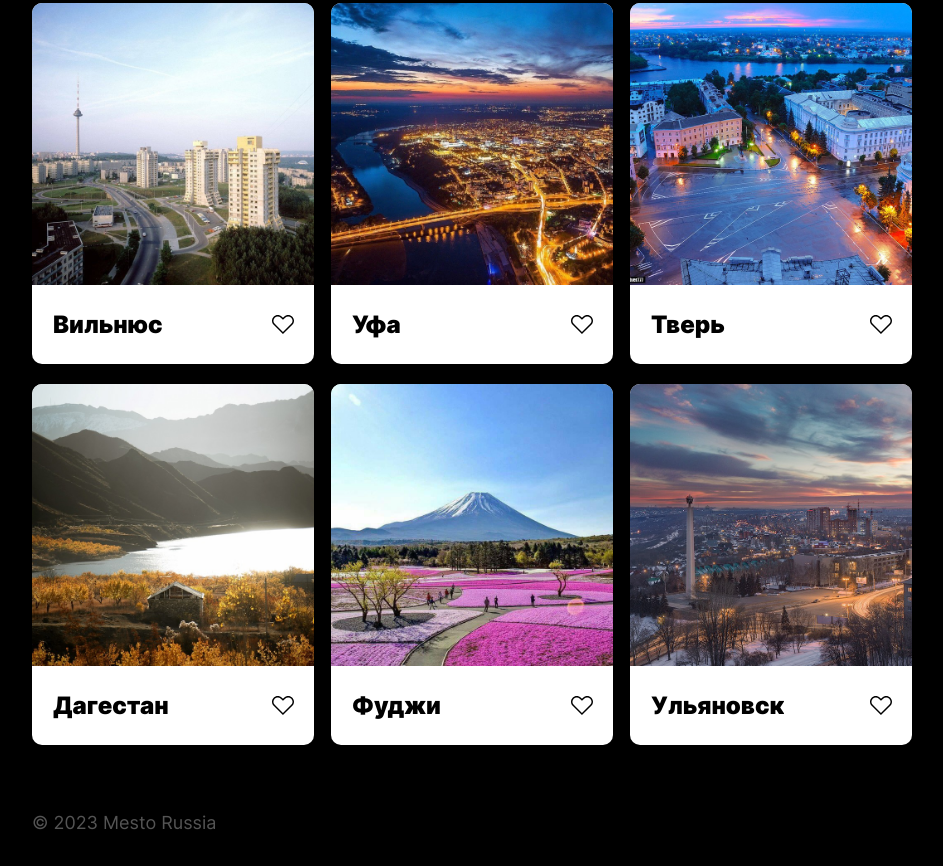
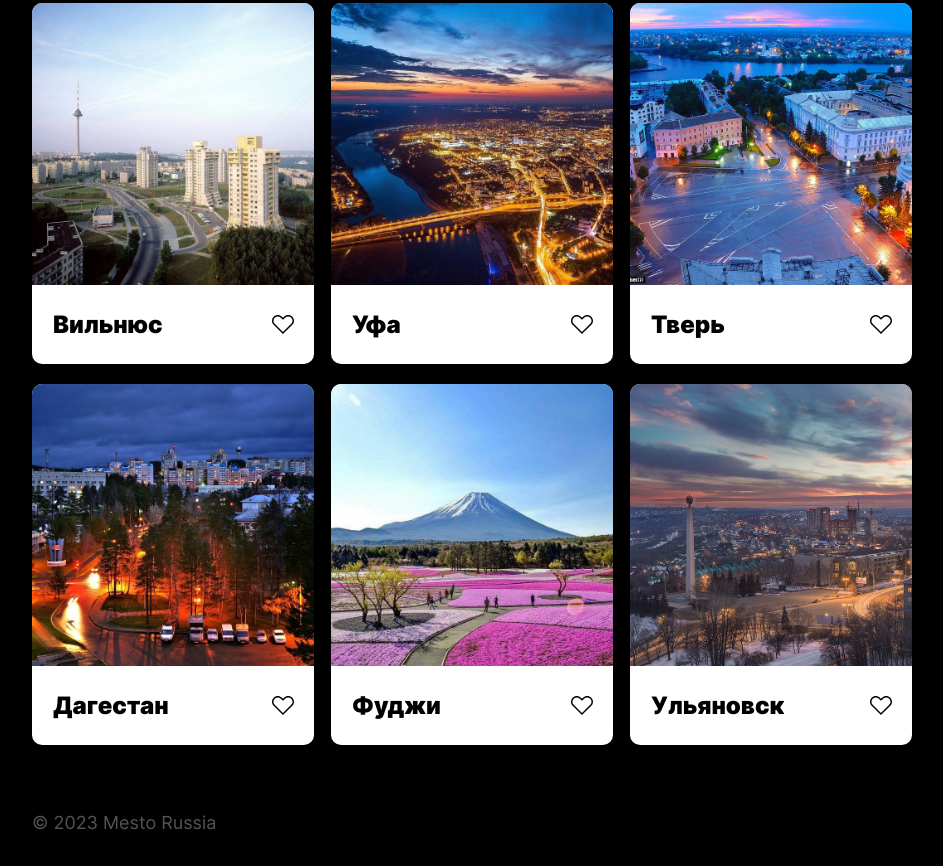
Before and after one commit to horrorrain/mesto-project, a plain HTML site: page index.html in a window 1280 px wide. Shown: the part 324-1190 px from the top of the page, without its empty margins (168-1111 px from the left). Drawn offline with Linux system fonts and the light colour scheme; files whose address does not match are found by name.

Commit message:
Добавил все основное

```diff
--- a/index.html
+++ b/index.html
@@ -46,7 +46,7 @@
             </div>
           </li>
           <li class="elements__card">
-            <img class="elements__image" src="./images/dagestan.jpg" alt="Дагестан">
+            <img class="elements__image" src="./images/trehgorniy.jpg" alt="Трехгорный">
             <div class="elements__description">
               <h2 class="elements__title">Дагестан</h2>
               <button class="elements__like-button" type="button" title=""></button>
```
Also changed, not shown: images/dagestan.jpg (deleted), images/trehgorniy.jpg (added).
